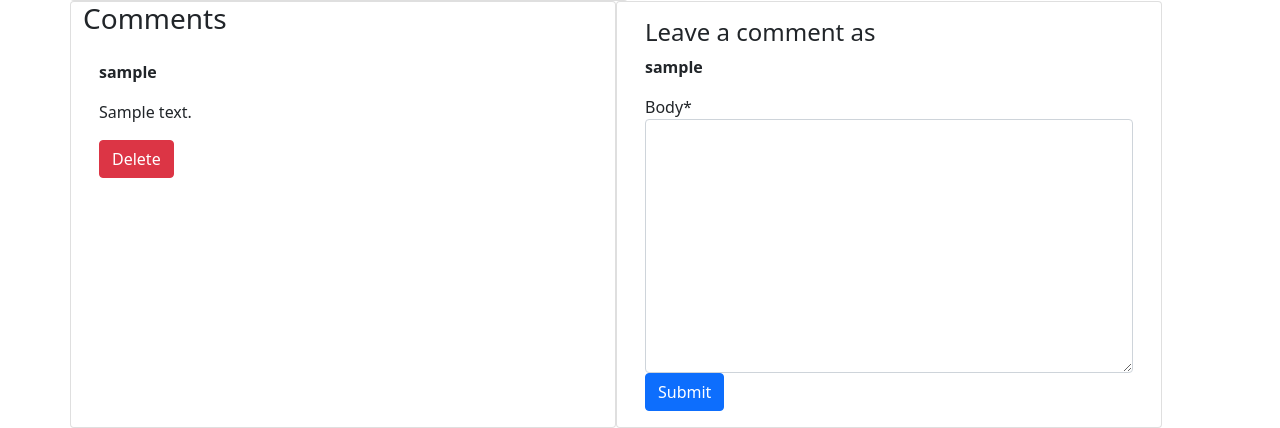
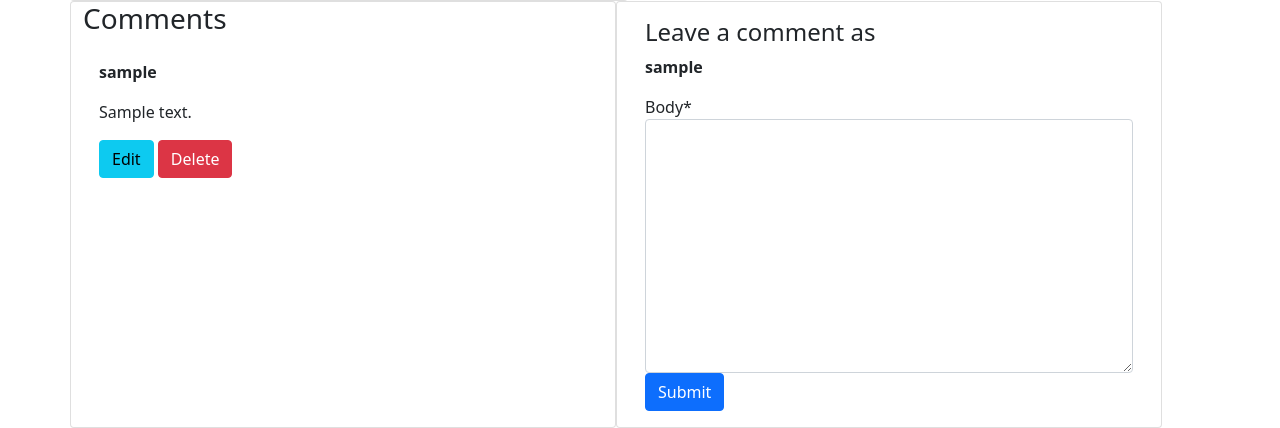
Before and after one commit to noemichis/out-n-about, a Django app: a page that uses templates/post_detail.html in a window 1280 px wide. Shown: the part 830-1258 px from the top of the page. Run offline with Django 3.2, Linux system fonts and the light colour scheme; a user stored in the database is signed in; tables that the repository leaves empty hold one stand-in row (values such as "Sample post"); some libraries are stand-ins or nearby versions.

Commit message:
Add comment edit HTML elements

```diff
--- a/templates/post_detail.html
+++ b/templates/post_detail.html
@@ -30,7 +30,8 @@
 
                                     {{ comment.body | linebreaks }}
                                     {% if request.user == comment.author %}
-
+                                    <a href="{% url 'comment_edit' comment.id %}" role="button" class="btn btn-info">
+                                        Edit</a>
                                     <button type="button" class="btn btn-danger" data-toggle="modal"
                                         data-target="#delete-comment">Delete</button>
 
```
